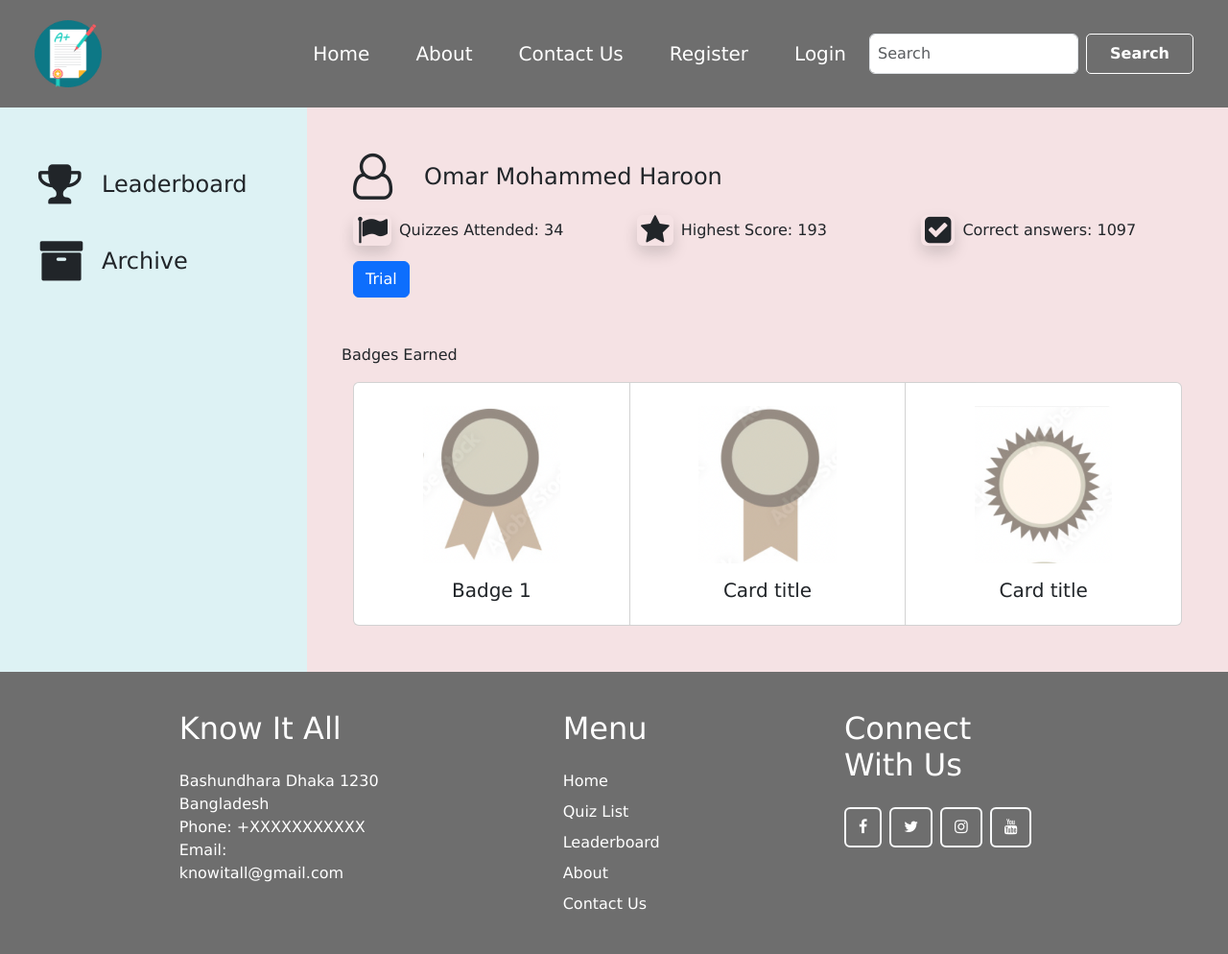
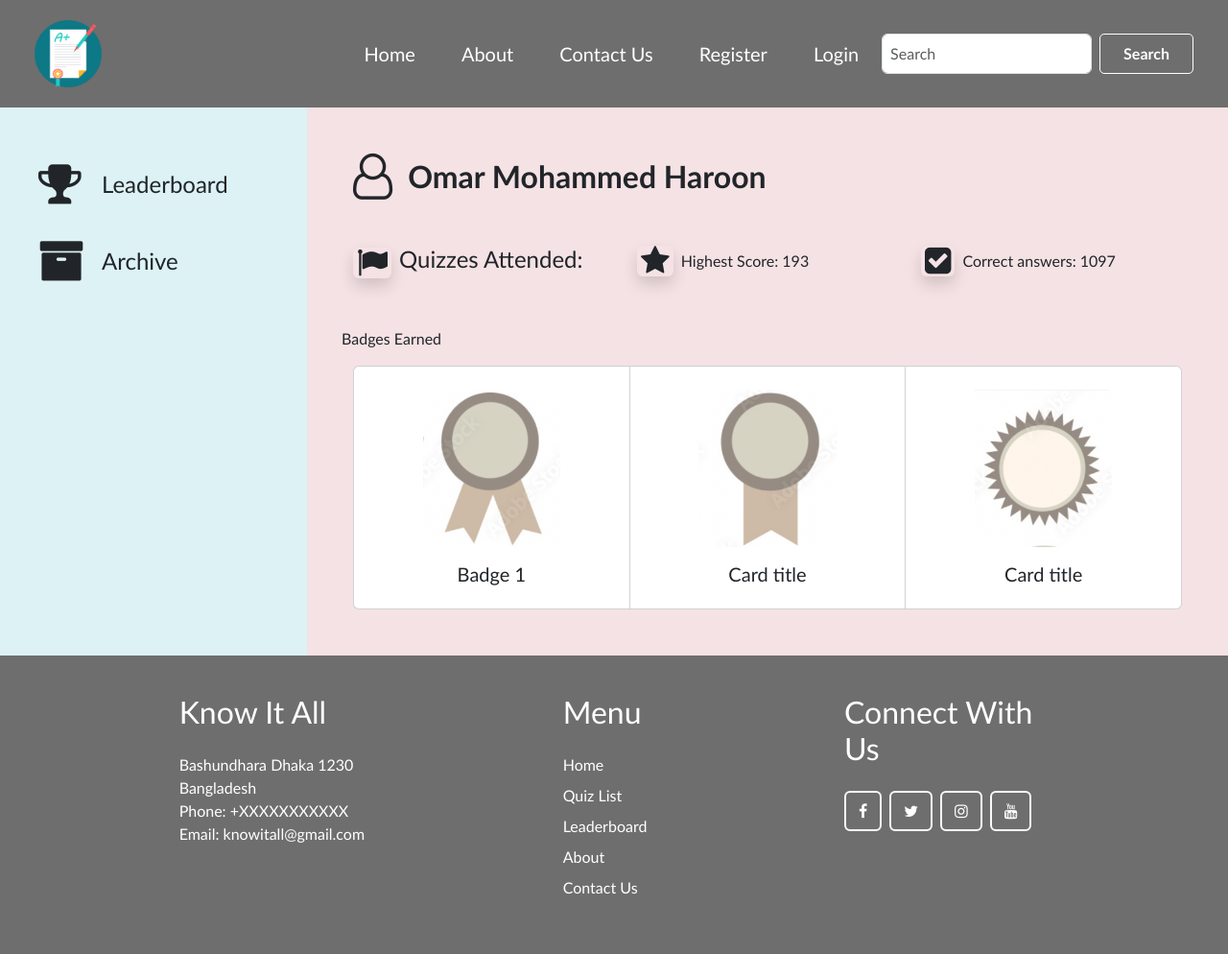
Before and after one commit to OmarHaroon01/KnowItAll, a PHP site: page /dashboard.html in a window 1280 px wide. Shown: the whole page at 96% size. After the commit the page ends 932 px from the top, so only its background shows below. Run offline with PHP 8.4, Linux system fonts and the light colour scheme.

Commit message:
minor bugs fixed

```diff
--- a/aboutus.html
+++ b/aboutus.html
@@ -5,8 +5,9 @@
     <meta charset="UTF-8">
     <meta http-equiv="X-UA-Compatible" content="IE=edge">
     <meta name="viewport" content="width=device-width, initial-scale=1.0">
-    <title>Know It All - Register</title>
+    <title>Know It All - About Us</title>
     <link rel="stylesheet" href="style.css">
+    <link rel="stylesheet" href="https://fonts.googleapis.com/css?family=Audiowide">
     <link rel="stylesheet" href="https://cdnjs.cloudflare.com/ajax/libs/font-awesome/4.7.0/css/font-awesome.min.css">
     <link href="https://cdn.jsdelivr.net/npm/bootstrap@5.3.0-alpha1/dist/css/bootstrap.min.css" rel="stylesheet"
         integrity="sha384-GLhlTQ8iRABdZLl6O3oVMWSktQOp6b7In1Zl3/Jr59b6EGGoI1aFkw7cmDA6j6gD" crossorigin="anonymous">
--- a/adminhomepage.html
+++ b/adminhomepage.html
@@ -4,7 +4,7 @@
     <meta charset="UTF-8" />
     <meta http-equiv="X-UA-Compatible" content="IE=edge" />
     <meta name="viewport" content="width=device-width, initial-scale=1.0" />
-    <title>Know It All - Login</title>
+    <title>Know It All - Admin</title>
     <link rel="stylesheet" href="style.css" />
     <link
       rel="stylesheet"
--- a/dashboard.html
+++ b/dashboard.html
@@ -4,7 +4,7 @@
     <meta charset="UTF-8" />
     <meta http-equiv="X-UA-Compatible" content="IE=edge" />
     <meta name="viewport" content="width=device-width, initial-scale=1.0" />
-    <title>Know It All - Quiz</title>
+    <title>Know It All - Dashboard</title>
     <link rel="stylesheet" href="style.css" />
     <link
       rel="stylesheet"
@@ -22,7 +22,7 @@
     <nav class="navbar navbar-expand-lg primary-color py-3">
       <div class="container-fluid">
         <a class="navbar-brand ms-4 d-inline" href="home.html">
-          <img src="Assets/logo_1.png" style="max-height: 70px;" />
+          <img src="Assets/logo_1.png" style="max-height: 70px" />
         </a>
         <button
           class="navbar-toggler"
@@ -89,22 +89,19 @@
             </div>
           </div>
           <div class="col-9 pastel-pink p-5">
-            <div class="row">
-              <div class="col-1">
+            <div class="d-flex">
                 <i class="fa fa-3x fa-user-o" aria-hidden="true"></i>
-              </div>
-              <div class="col-8 d-flex align-items-center">
-                <h4 class="m-0">Omar Mohammed Haroon</h4>
-              </div>
+                <div id="username" class="m-0 ms-3 h2 fw-bold d-flex align-items-center">Omar Mohammed Haroon</div>
             </div>
-            <div class="row my-3">
+            <div class="row my-5">
               <div class="col-4">
                 <div class="d-flex align-items-center">
                   <i
                     class="fa fa-2x fa-flag px-1 shadow rounded"
                     aria-hidden="true"
                   ></i>
-                  <div class="mx-2">Quizzes Attended: 34</div>
+                  <div class="mx-2 h4">Quizzes Attended: </div>
+                  <div id="quizNumber" class="h4"></div>
                 </div>
               </div>
               <div class="col-4">
@@ -126,7 +123,6 @@
                 </div>
               </div>
             </div>
-            <button id="trial" class="btn btn-primary" onclick="preLoad()">Trial</button>
             <div class="row mt-5 mb-3">Badges Earned</div>
             <div class="row">
               <div class="card-group">
--- a/js/dashboard.js
+++ b/js/dashboard.js
@@ -1,5 +1,7 @@
+let username = document.getElementById("username")
+let quizNumber = document.getElementById("quizNumber")
 
-
+window.onload = preLoad;
 async function preLoad(){
     const res = await fetch("http://localhost:8080/user/dashboard.php", {
         method: "POST",
@@ -7,4 +9,6 @@
     });
     const output = await res.json();
     console.log(output)
+    username.innerHTML = output[0].fullName;
+    quizNumber.innerHTML = output.length;
 }
--- a/leaderboard.html
+++ b/leaderboard.html
@@ -4,7 +4,7 @@
     <meta charset="UTF-8" />
     <meta http-equiv="X-UA-Compatible" content="IE=edge" />
     <meta name="viewport" content="width=device-width, initial-scale=1.0" />
-    <title>KBC Lite - Homepage</title>
+    <title>KBC Lite - Leaderboard</title>
     <link rel="stylesheet" href="style.css" />
     <link
       rel="stylesheet"
--- a/quizlist.html
+++ b/quizlist.html
@@ -5,7 +5,7 @@
     <meta charset="UTF-8" />
     <meta http-equiv="X-UA-Compatible" content="IE=edge" />
     <meta name="viewport" content="width=device-width, initial-scale=1.0" />
-    <title>Know It All - Homepage</title>
+    <title>Know It All - Quiz List</title>
     <link rel="stylesheet" href="style.css" />
     <link rel="stylesheet" href="https://cdnjs.cloudflare.com/ajax/libs/font-awesome/4.7.0/css/font-awesome.min.css" />
     <link href="https://cdn.jsdelivr.net/npm/bootstrap@5.3.0-alpha1/dist/css/bootstrap.min.css" rel="stylesheet"
@@ -67,7 +67,7 @@
                 <div class="col-3 mb-2">
                     <div class="card h-100 border-dark">
                         <img class="card-img-top h-75"
-                            src="https://static.vecteezy.com/system/resources/thumbnails/000/833/689/small/round-country-flags-icon-set.jpg"
+                            src="/Assets/Quiz Logo/countries.png"
                             alt="Card image cap">
                         <div class="card-body">
                             <h5 class="card-title">Countries</h5>
@@ -98,7 +98,7 @@
                 <div class="col-3 mb-2">
                     <div class="card h-100 border-dark">
                         <img class="card-img-top h-75"
-                            src="https://i.pinimg.com/originals/6e/a3/eb/6ea3eb5150a9619fbe19b0df96a7df82.png"
+                            src="/Assets/Quiz Logo/world-history.jpg"
                             alt="Card image cap">
                         <div class="card-body">
                             <h5 class="card-title">World History</h5>
--- a/style.css
+++ b/style.css
@@ -42,7 +42,8 @@
 }
 
 * {
-  font-family: 'Lucida Sans', 'Lucida Sans Regular', 'Lucida Grande', 'Lucida Sans Unicode', Geneva, Verdana, sans-serif;
+  font-family:'Trebuchet MS', 'Lucida Sans Unicode', 'Lucida Grande', 'Lucida Sans', Arial, sans-serif
+  /* font-family: "Audiowide", serif; */
 }
 
 .bg-edu{
```
Also changed, not shown: backend/auth/register.php (+8 -5 lines), Assets/Quiz Logo/countries.png (added), Assets/Quiz Logo/world-history.jpg (added), Assets/homepage.jpg (deleted), Assets/homepage.png (deleted), Assets/homepage1.png (deleted), Assets/logo.png (deleted).
